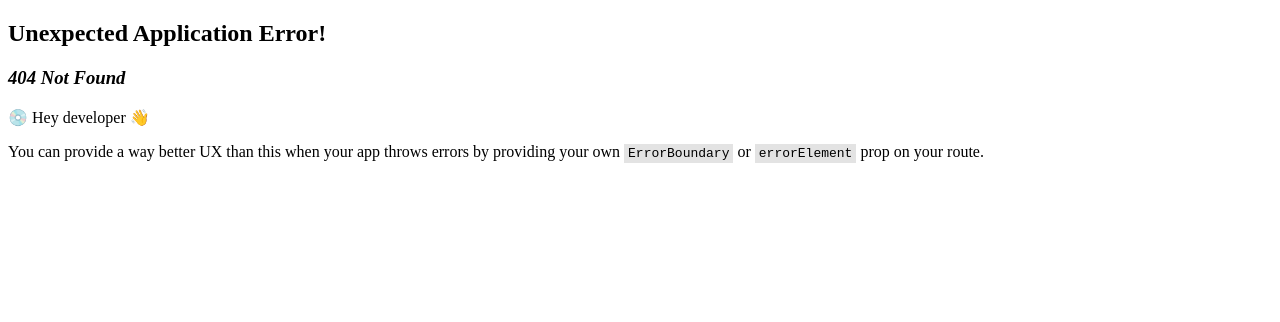
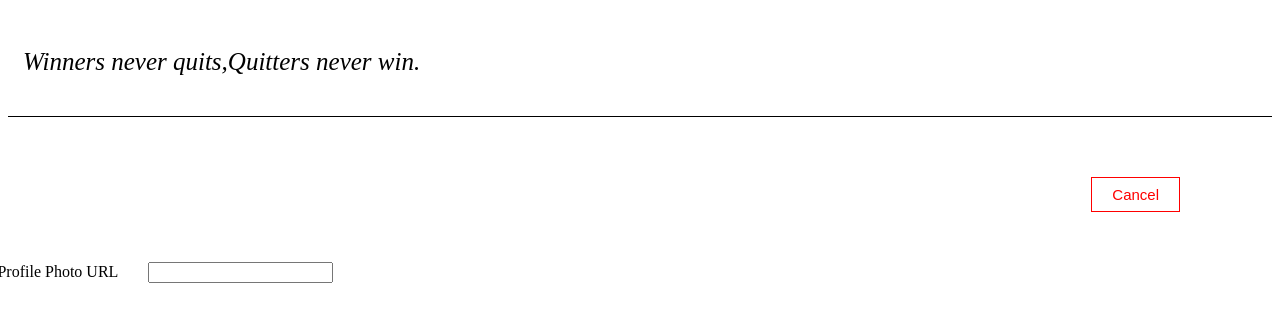
Before and after one commit to HarshitNegi-A/expenseTrackerWhole, a React (Create React App) app: page /profile in a window 1280 px wide. Before the commit this address had no page. Shown: the top 322 px of the page. Built offline with nearby package versions, Linux system fonts and the light colour scheme.

Commit message:
Complete your profile

```diff
--- a/src/App.js
+++ b/src/App.js
@@ -4,6 +4,7 @@ import Header from './components/Header';
 import SignUp from './components/SignUp';
 import HomePage from './components/HomePage';
 import LoginContext from './store/login-context';
+import Profile from './components/Profile';
 
 function App() {
   const loginContext = useContext(LoginContext);
@@ -12,6 +13,10 @@ function App() {
     {
       path: '/',
       element: loginContext.isLoggedIn ? <HomePage /> : <SignUp />,
+    },
+    {
+      path: '/profile',
+      element:  <Profile /> ,
     },
     // {
     //   path: '/signup',
--- a/src/components/HomePage.js
+++ b/src/components/HomePage.js
@@ -1,8 +1,12 @@
 import React from 'react'
+import classes from "./HomePage.module.css"
+import { Link } from 'react-router-dom'
 
 const HomePage = () => {
-  return (
-    <div>HomePage</div>
+  return ( <div className={classes.main}>
+    <div>Welcome to Expense Tracker!!!</div>
+    <div>Your Profile is Incomplete.<Link to="/profile">Complete now</Link></div>
+    </div>
   )
 }
 
--- /dev/null
+++ b/src/components/HomePage.module.css
@@ -0,0 +1,10 @@
+.main{
+    display: flex;
+    justify-content: space-between;
+    border-bottom: 1px solid black;
+    padding: 15px;
+}
+.main div{
+    font-size: 25px;
+    font-style: italic;
+}
--- /dev/null
+++ b/src/components/Profile.js
@@ -0,0 +1,64 @@
+import React, { useState } from "react";
+import classes from "./Profile.module.css";
+
+const Profile = () => {
+
+    const [name,setName]=useState("")
+    const [photoURL,setPhotoURL]=useState("")
+
+
+    const handleFormSubmit=(e)=>{
+        e.preventDefault();
+
+        fetch("https://identitytoolkit.googleapis.com/v1/accounts:update?key=AIzaSyCCDvqMLJkVORZz3m2NDOjT91e2Qu0X2_c",{
+            method:'POST',
+            body:JSON.stringify({
+                idToken:localStorage.getItem('token'),
+                displayName:name,
+                photoUrl:photoURL,
+                returnSecureToken:true,
+            }),
+            headers:{
+                'Content-Type' : 'application/json'
+            }
+        }).then(res=>{
+            if(res.ok){
+                return res.json();
+              }
+              else{
+                return res.json().then(data=> {
+                  let errorMessage='Authetication Failed'
+                   throw new Error(errorMessage);
+                });
+              }
+        }).then(data=>{
+            console.log(data)
+        }).catch(err=>{
+            alert(err.message)
+        })
+
+
+    }
+  return (
+    <div>
+      <div className={classes.main}>
+        <p>Winners never quits,Quitters never win.</p>
+      </div>
+      <div className={classes.form}>
+        <div className={classes.formHeader}>
+            <h1>Contact Details</h1>
+            <button>Cancel</button>
+        </div>
+        <form onSubmit={handleFormSubmit}>
+            <label  htmlFor="name">Full Name:</label>
+            <input onChange={(e)=>{setName(e.target.value)}} value={name} type="text" id="name"/>
+            <label htmlFor="photoURL">Profile Photo URL</label>
+            <input onChange={(e)=>{setPhotoURL(e.target.value)}} value={photoURL} type="text" id="photoURL"/><br/><br/><br/>
+            <button type="submit">Update</button>
+        </form>
+      </div>
+    </div>
+  );
+};
+
+export default Profile;
--- /dev/null
+++ b/src/components/Profile.module.css
@@ -0,0 +1,42 @@
+.main{
+    border-bottom: 1px solid black;
+    padding: 15px;
+}
+.main p{
+    font-size: 25px;
+    font-style: italic;
+}
+.form{
+    border-bottom: 1px solid black;
+    height: 400px;
+    margin-top: 60px;
+    width: 1500px;
+    position: absolute;
+    right: 100px;
+}
+.formHeader{
+    display: flex;
+    justify-content: space-between;
+    height: 35px;
+}
+.formHeader button{
+    font-size: 10px;
+    padding: 0 20px;
+    font-size: 15px;
+    border: 1px solid red;
+    background-color: white;
+    color: red;
+    cursor: pointer;
+}
+.form form{
+    margin-top: 50px;
+}
+.form form label{
+    margin-right: 30px;
+}
+.form form input{
+    margin-right: 30px;
+}
+.form form button{
+    cursor: pointer;
+}
```
